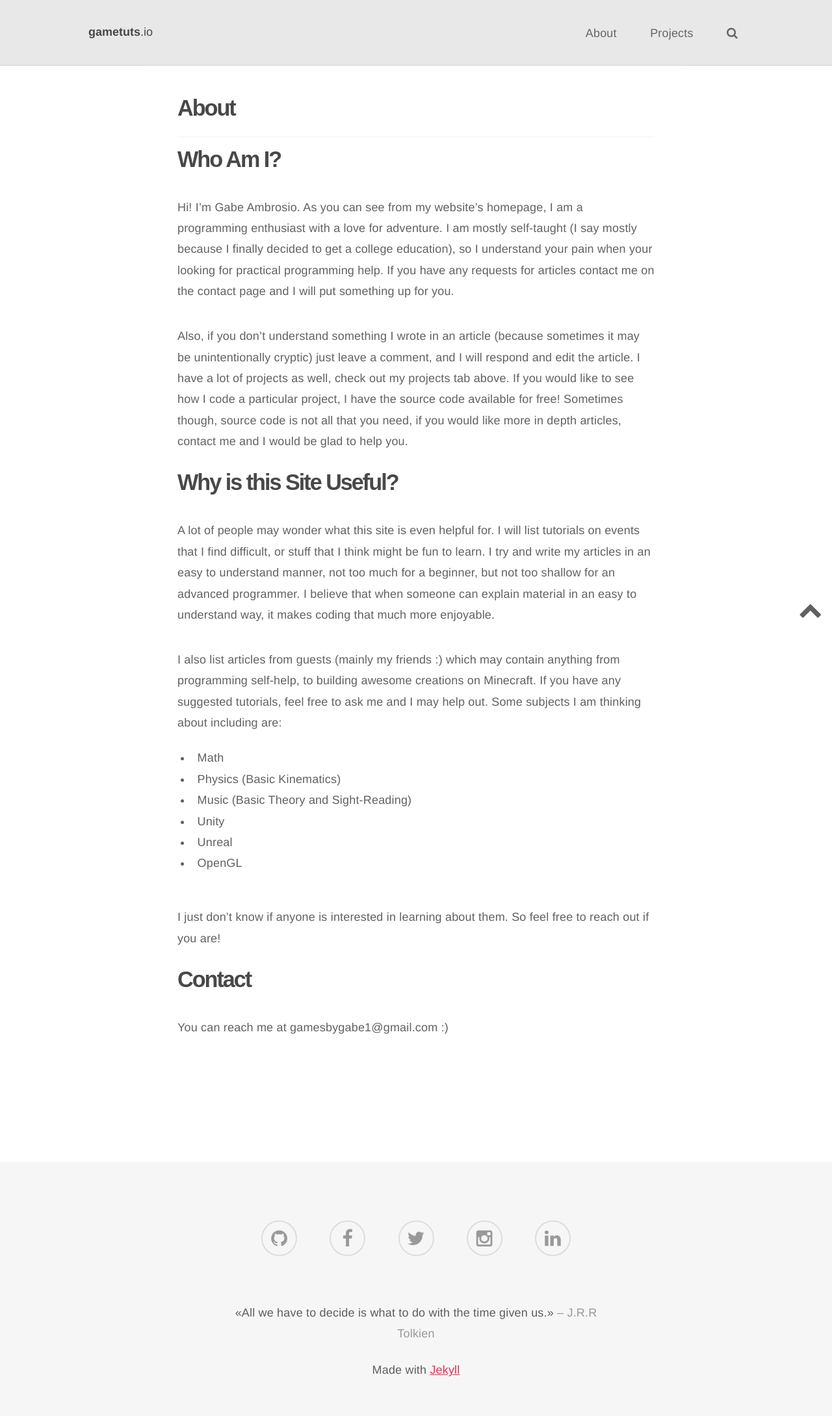
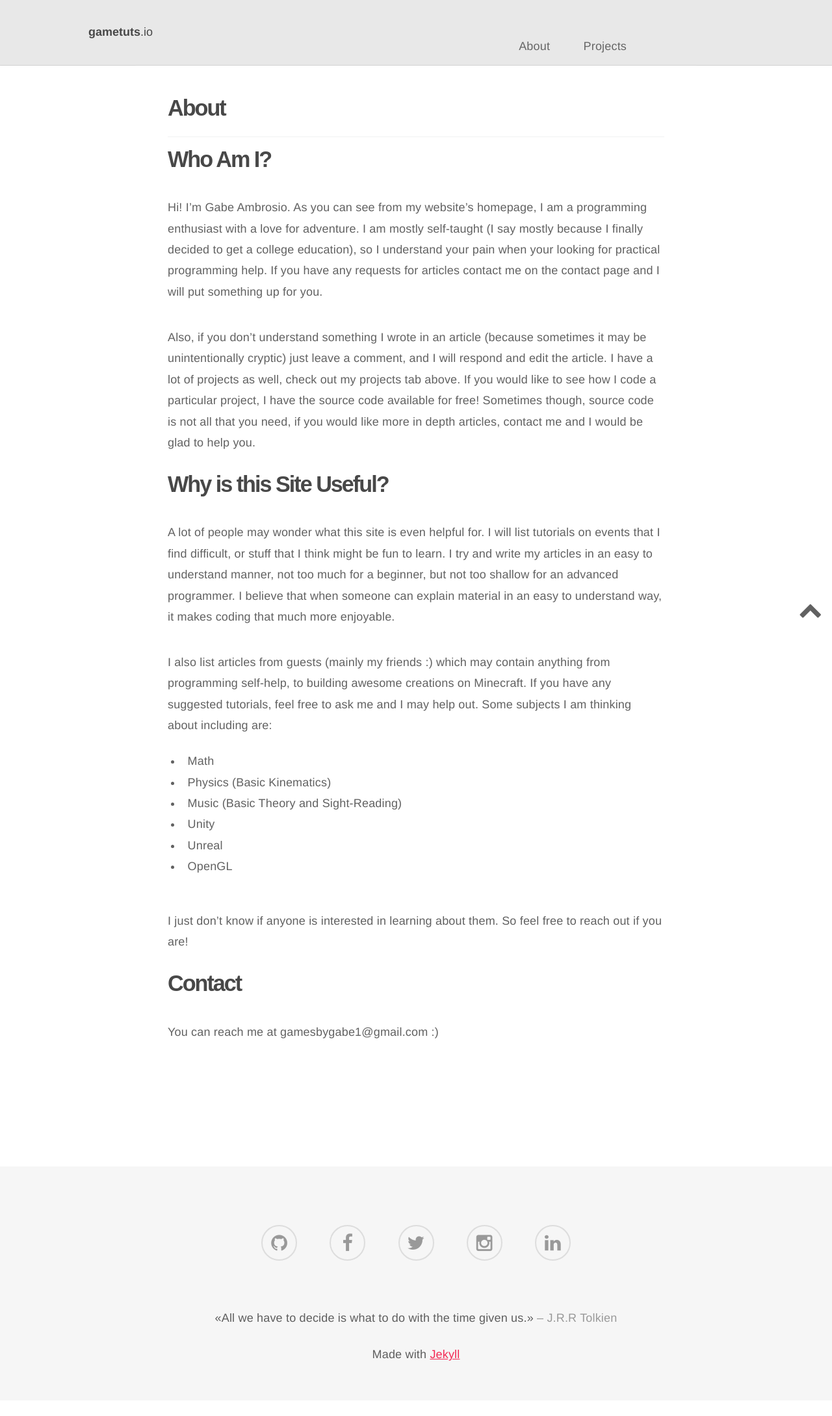
Before and after one commit to ambrosiogabe/ambrosiogabe.github.io, a Jekyll site: the page built from about.md, in a window 1280 px wide. Shown: the whole page at 65% size. Built offline with Jekyll 4.4.1, drawn with Linux system fonts in a browser that asks for light colours; nearby versions of some CDN libraries; some web fonts are replaced; after the commit the page ends 2155 px from its top, so only the background shows below that.

Commit message:
Fixed some responsiveness issues, and added a dropdown for phones

```diff
--- a/_includes/head.html
+++ b/_includes/head.html
@@ -54,7 +54,6 @@
 <link rel="shortcut icon" href="{{ 'ico/favicon.png' | asset_path | prepend: site.baseurl | prepend: site.url }}">
 <link rel="stylesheet" href="https://use.fontawesome.com/releases/v5.1.1/css/all.css" integrity="sha384-O8whS3fhG2OnA5Kas0Y9l3cfpmYjapjI0E4theH4iuMD+pLhbf6JI0jIMfYcK3yZ" crossorigin="anonymous">
 
-
 <!-- rel prev and next -->
 {% if paginator.previous_page %}
   <link rel="prev" href="{{ paginator.previous_page_path | prepend: site.baseurl | prepend: site.url }}">
--- a/_includes/header.html
+++ b/_includes/header.html
@@ -1,12 +1,102 @@
 <header class="header{% if page.slug == 'home' %} alt{% endif %}">
   <div class="container">
-    <h1><a href="{{ "/" | prepend: site.baseurl }}"><strong>GameTuts</strong>.io</a></h1>
-    <nav class="navbar">
+    <div id="web-title">
+      <h1 style="z-index: 2;"><a href="{{ "/" | prepend: site.baseurl }}"><strong>GameTuts</strong>.io</a></h1>
+    </div>
+
+    <nav class="navbar topnav" id="topnav">
       <ul>
+        <a href="javascript:void(0);" class="icon" onclick="myFunction()">
+          <i class="fa fa-bars"></i>
+        </a>
+
         <li><a href="{{ '/about' | prepend: site.baseurl }}">About</a></li>
         <li><a href="{{ "/projects/index.html" | prepend: site.baseurl }}">Projects</a></li>
-        <li><a href="#!" data-modal="modalSearch"><i class="fa fa-search"></i></a></li>
       </ul>
     </nav>
   </div>
 </header>
+
+<script>
+var toggle = false;
+
+function myFunction() {
+  var nav = document.getElementById("topnav");
+  var title = document.getElementById("web-title");
+
+  if (!toggle) {
+    title.style.display = "none";
+    nav.className += " navbar-toggled";
+    toggle = true;
+  } else {
+    title.style.display = "inline-block";
+    nav.className = "navbar topnav";
+    toggle = false;
+  }
+}
+</script>
+
+<style>
+#topnav {
+  width: 100%;
+  top: 0;
+  right: 0;
+  z-index: 0;
+  max-height: 100px;
+  transition: max-height 0.6s;
+  padding-top: 20px;
+}
+
+#topnav .icon {
+  display: none;
+}
+
+#topnav ul {
+  float: right;
+  padding-right: 20%;
+  padding-top: 0px;
+}
+
+@media screen and (max-width: 800px) {
+  #topnav ul {
+    padding-right: 6%;
+  }
+
+  #topnav li {
+    display: none;
+    max-height: 0px;
+    opacity: 0;
+    transition: opacity 0.6s;
+  }
+
+  #topnav .icon {
+    display: block;
+  }
+
+  .navbar-toggled {
+    background-color: #ddd !important;
+    top: 0 !important;
+    right: 0 !important;
+    max-height: 500px !important;
+  }
+
+  .navbar-toggled a {
+    color: #666 !important;
+  }
+
+  .navbar-toggled a {
+    color: #484848 !important;
+  }
+
+  .navbar-toggled li {
+    display: block !important;
+    background-color: #ddd !important;
+    max-height: 500px !important;
+    opacity: 1 !important;
+  }
+
+  .navbar-toggled .icon {
+    float: right;
+  }
+}
+</style>
```
Also changed, not shown: assets/css/main.css. Lines whose indentation alone changed are shown as unchanged.
